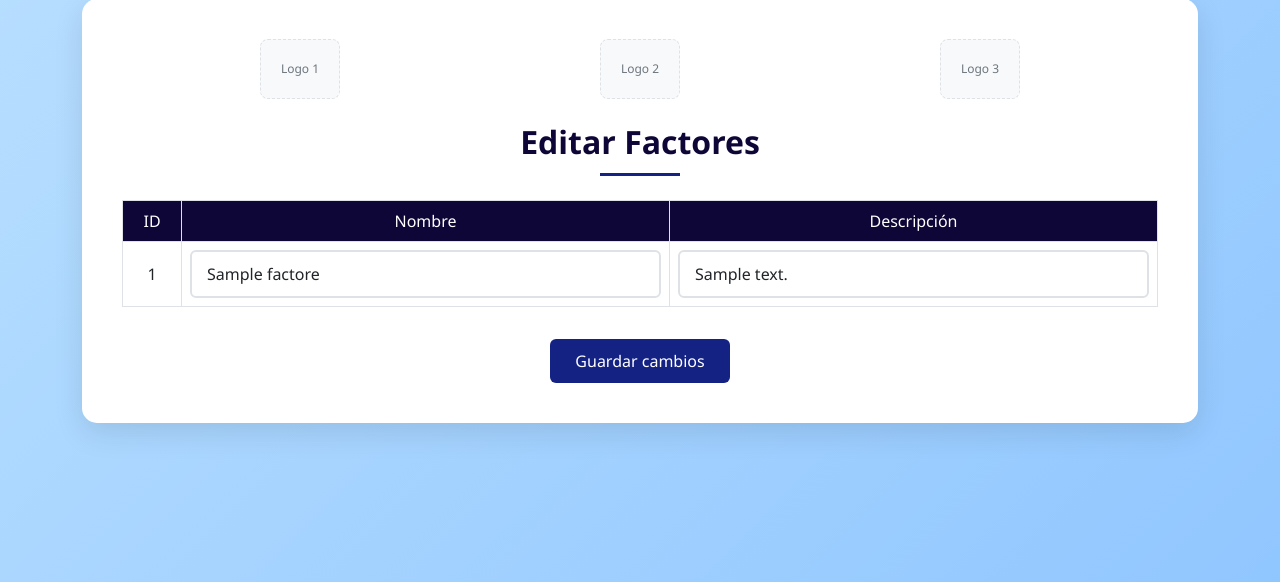
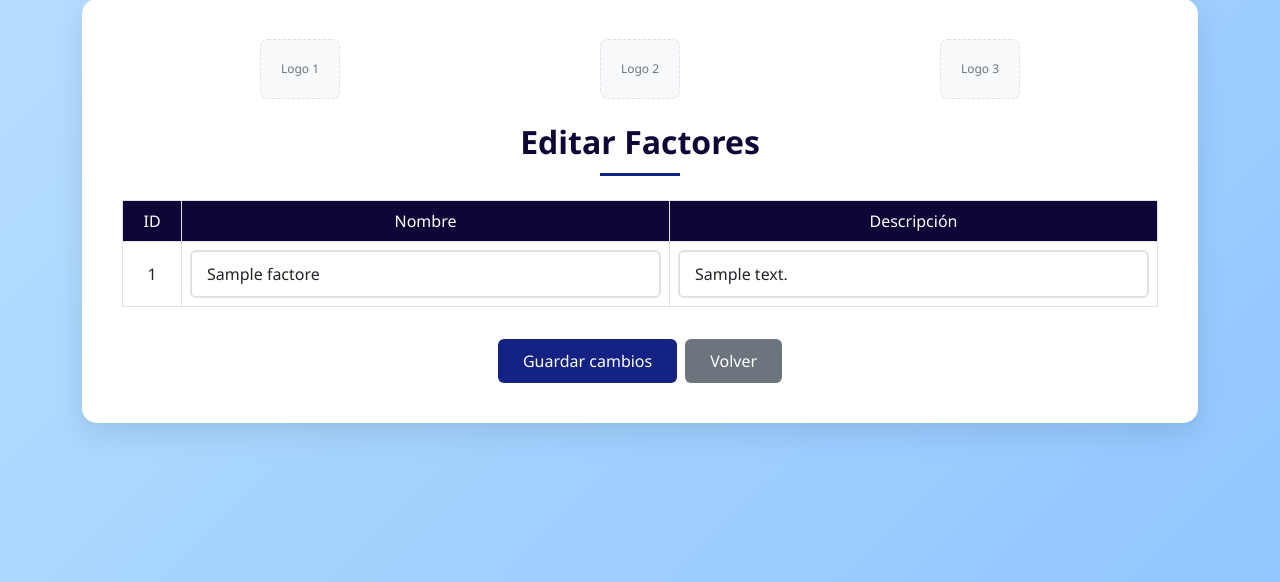
Before and after one commit to CarlosMelendezMejia/FORMULARIO_MULTICRITERIO, a Flask app: template templates/admin_factores.html in a window 1280 px wide. Shown: the part 189-771 px from the top of the page. Run offline with Flask 3, Linux system fonts and the light colour scheme; the template is opened without the code that fills it: most values are stand-ins (such as "Sample title", 1, 10 or a date in 2020).

Commit message:
Add admin panel return link

```diff
--- a/templates/admin_factores.html
+++ b/templates/admin_factores.html
@@ -46,8 +46,9 @@
                         </tbody>
                     </table>
                 </div>
-                <div class="text-center mt-3">
+                <div class="d-flex justify-content-center gap-2 mt-3">
                     <button type="submit" class="btn btn-primary">Guardar cambios</button>
+                    <a href="{{ url_for('panel_admin') }}" class="btn btn-secondary">Volver</a>
                 </div>
             </form>
         </div>
```
